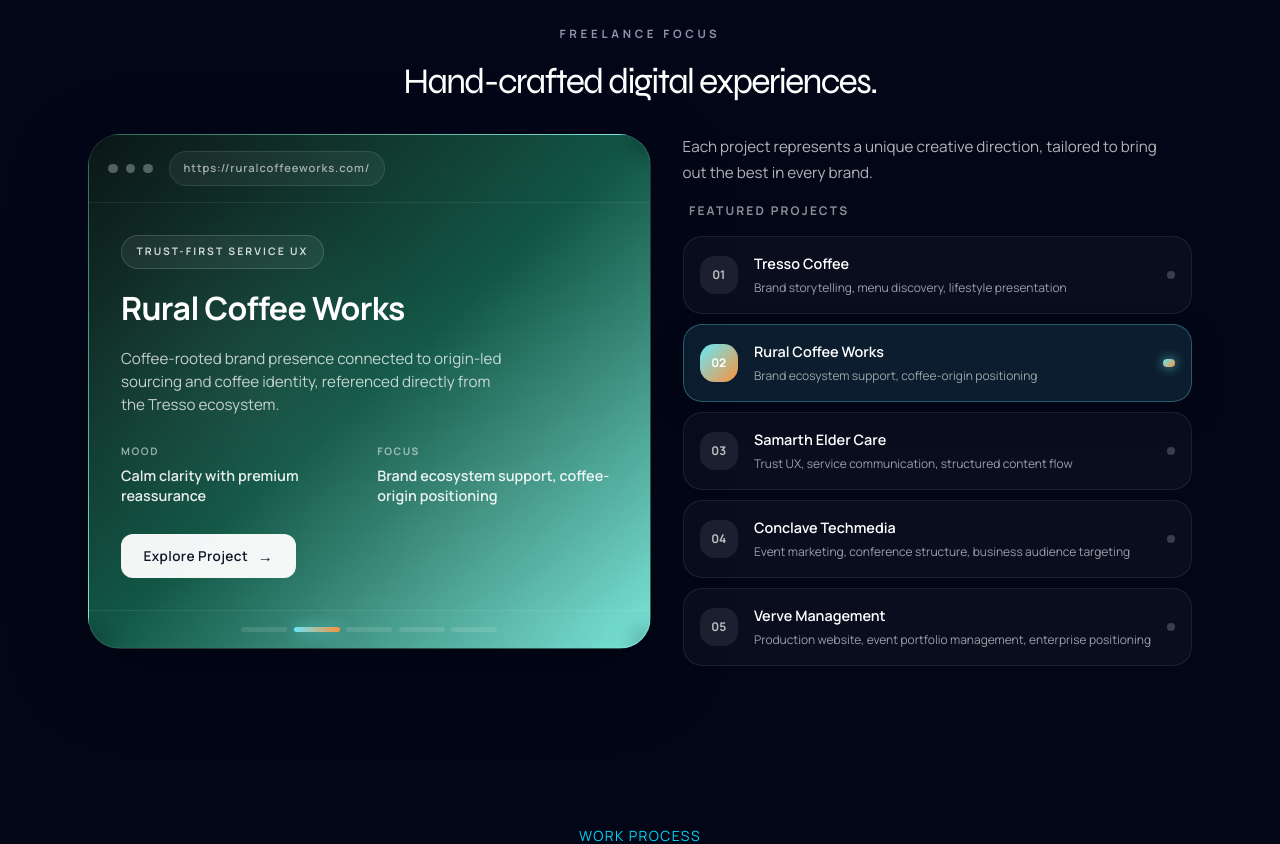
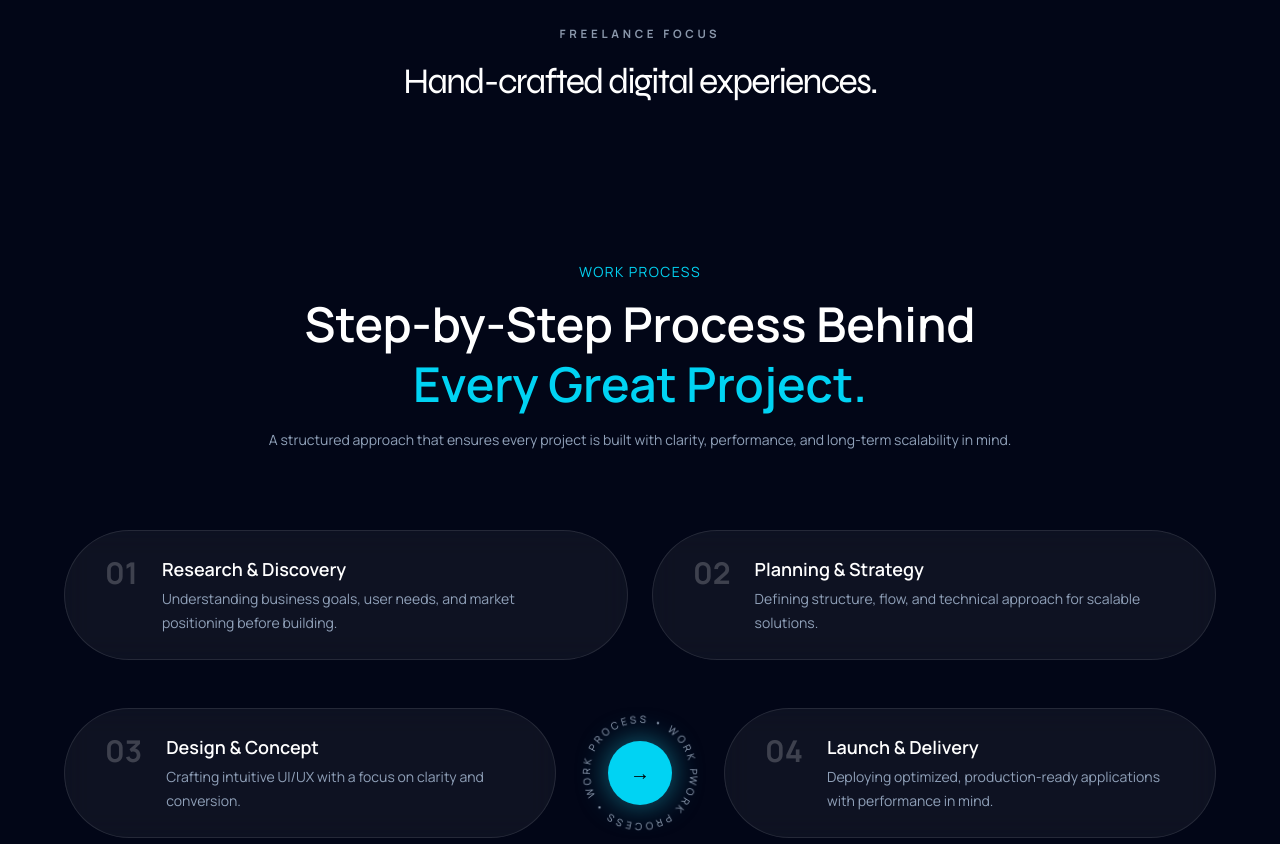
Before and after one commit to Aastha-1008/ProjectPortfolio, a Next.js app: page / in a window 1280 px wide. Shown: the part 1540-2384 px from the top of the page. Built offline with nearby package versions, Linux system fonts and the light colour scheme; a web font is replaced by a local one.

Commit message:
updating css

```diff
--- a/src/app/Hero/page.tsx
+++ b/src/app/Hero/page.tsx
@@ -9,7 +9,7 @@
 
 export default function Hero() {
     return (
-        <section className="relative min-h-screen lg:h-[80vh] overflow-hidden bg-[#020617]">
+        <section className="relative min-h-screen lg:h-[80vh] overflow-hidden bg-[#020617] justify-items-center flex">
 
             {/* BACKGROUND */}
             <div className="absolute inset-0 bg-gradient-to-br from-cyan-900/20 via-black to-black -z-20" />
@@ -75,8 +75,7 @@
             ))}
 
             {/* GRID */}
-            <div className="w-full px-6 lg:px-16 grid grid-cols-1 lg:grid-cols-3 auto-rows-max lg:auto-rows-max gap-4 lg:h-full">
-
+            <div className="w-full px-6 lg:px-16 grid grid-cols-1 lg:grid-cols-3 items-center gap-8 ">
                 {/* LEFT */}
                 <motion.div
                     initial={{ opacity: 0, y: 40 }}
--- a/src/components/freelance-spotlight.tsx
+++ b/src/components/freelance-spotlight.tsx
@@ -55,95 +55,7 @@
         </div>
       </div>
 
-      <div className="freelance-showcase-new">
-        <div className={`freelance-canvas-new bg-gradient-to-br ${palette.shell}`}>
-          <div className="freelance-canvas-new__background">
-            <div className="freelance-canvas-new__mesh" />
-            <div className="freelance-canvas-new__glow" />
-          </div>
 
-          <div className="freelance-canvas-new__content" key={active.name}>
-            <div className="freelance-canvas-new__header">
-              <div className="freelance-canvas-new__chrome">
-                <span />
-                <span />
-                <span />
-              </div>
-              <div className="freelance-canvas-new__url">{active.url}</div>
-            </div>
-
-            <div className="freelance-canvas-new__body">
-              <span className="freelance-pill-new">{palette.accent}</span>
-              <h3 className="freelance-canvas-new__title">{active.name}</h3>
-              <p className="freelance-canvas-new__description">{active.summary}</p>
-
-              <div className="freelance-features-new">
-                <div className="freelance-feature-new">
-                  <span className="freelance-feature-new__label">Mood</span>
-                  <p className="freelance-feature-new__value">{palette.mood}</p>
-                </div>
-                <div className="freelance-feature-new">
-                  <span className="freelance-feature-new__label">Focus</span>
-                  <p className="freelance-feature-new__value">{active.focus}</p>
-                </div>
-              </div>
-
-              <a
-                href={active.url}
-                target="_blank"
-                rel="noreferrer"
-                className="freelance-cta-new"
-              >
-                Explore Project
-                <span className="freelance-cta-new__arrow">→</span>
-              </a>
-            </div>
-          </div>
-
-          <div className="freelance-canvas-new__footer">
-            <div className="freelance-progress-new">
-              {freelanceWork.map((item, index) => (
-                <span
-                  key={item.name}
-                  className={`freelance-progress-new__bar ${
-                    index === activeIndex ? "freelance-progress-new__bar--active" : ""
-                  }`}
-                />
-              ))}
-            </div>
-          </div>
-        </div>
-
-        <div className="freelance-controls-new">
-          <p className="freelance-header-new__subtitle">
-            Each project represents a unique creative direction, tailored to bring out the best in every brand.
-          </p>
-          <p className="freelance-controls-new__label">Featured Projects</p>
-          <div className="freelance-items-new">
-            {freelanceWork.map((item, index) => {
-              const isActive = activeIndex === index;
-
-              return (
-                <button
-                  key={item.name}
-                  onClick={() => setActiveIndex(index)}
-                  onMouseEnter={() => setActiveIndex(index)}
-                  className={`freelance-item-new ${isActive ? "freelance-item-new--active" : ""}`}
-                >
-                  <div className="freelance-item-new__number">
-                    {String(index + 1).padStart(2, "0")}
-                  </div>
-                  <div className="freelance-item-new__content">
-                    <h4 className="freelance-item-new__name">{item.name}</h4>
-                    <p className="freelance-item-new__focus">{item.focus}</p>
-                  </div>
-                  <div className={`freelance-item-new__indicator ${isActive ? "freelance-item-new__indicator--active" : ""}`} />
-                </button>
-              );
-            })}
-          </div>
-        </div>
-      </div>
     </section>
   );
 }
```
